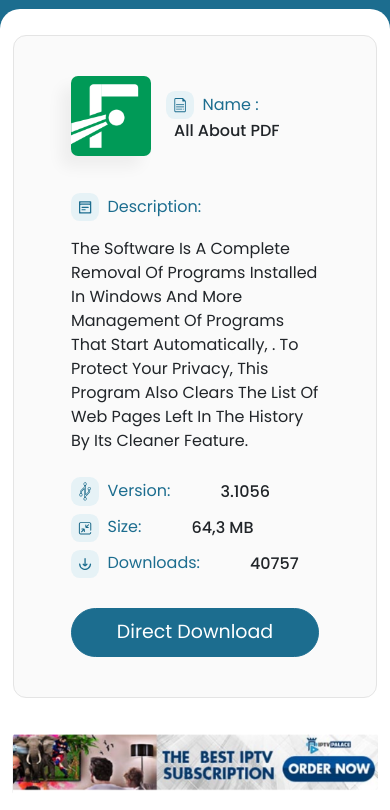
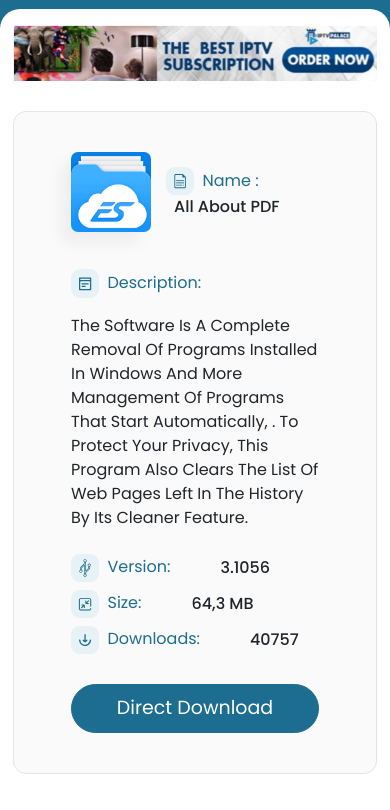
Before and after one commit to AmrAlDroubie/mutaz.net_download_page, a plain HTML site: page index.html in a window 390 px wide. Shown: the part 59-869 px from the top of the page. Drawn offline with Linux system fonts and the light colour scheme.

Commit message:
replace image

```diff
--- a/css/main.css
+++ b/css/main.css
@@ -208,3 +208,8 @@
     padding:9px 27px;
   }
 }
+
+/* banners for mobile only */
+.banners-caro{
+  margin-top: 15px;
+}
--- a/index.html
+++ b/index.html
@@ -14,6 +14,8 @@
 
 <body>
 
+
+
     <!-- page header -->
     <div class="download-page-header">
         <div class="container d-flex justify-content-between">
@@ -24,8 +26,30 @@
 
 
 
+
+
     <!-- page content -->
     <div class="download-page-content">
+
+        <!-- banners carousel (****for mobile only***) -->
+        <div class="banners-caro d-md-none d-block">
+            <div class="container">
+                <div class="carousel slide" data-bs-ride="carousel">
+                    <div class="carousel-inner">
+                        <div class="carousel-item active">
+                            <a href="#">
+                                <img src="images/banner1.png" class="d-block w-100">
+                            </a>
+                        </div>
+                        <div class="carousel-item">
+                            <a href="#">
+                                <img src="images/banner2.png" class="d-block w-100">
+                            </a>
+                        </div>
+                    </div>
+                </div>
+            </div>
+        </div>
 
         <!-- banners -->
         <div class="banners d-md-block d-none">
@@ -46,7 +70,7 @@
         <div class="container">
             <div class="program-box row align-items-center justify-content-evenly">
                 <div class="image col-md-5 col-12">
-                    <img src="images/img_test.png" alt="">
+                    <img src="images/img_test .jpg" alt="">
                 </div>
                 <div class="program-details col-md-7 col-12">
                     <!-- program title -->
@@ -124,24 +148,6 @@
         </div>
     </div>
 
-    <!-- banners carousel (****for mobile only***) -->
-    <div class="banners-caro d-md-none d-block">
-        <div class="container">
-            <div class="carousel slide" data-bs-ride="carousel">
-                <div class="carousel-inner">
-                    <div class="carousel-item active">
-                        <img src="images/banner1.png" class="d-block w-100">
-                    </div>
-                    <div class="carousel-item">
-                        <img src="images/banner2.png" class="d-block w-100">
-                    </div>
-                </div>
-            </div>
-        </div>
-    </div>
-
-
-
     <!-- Bootstrap -->
     <script src="js/bootstrap.bundle.min.js"></script>
     <!-- script -->
```
Also changed, not shown: images/img_test .jpg (added).
